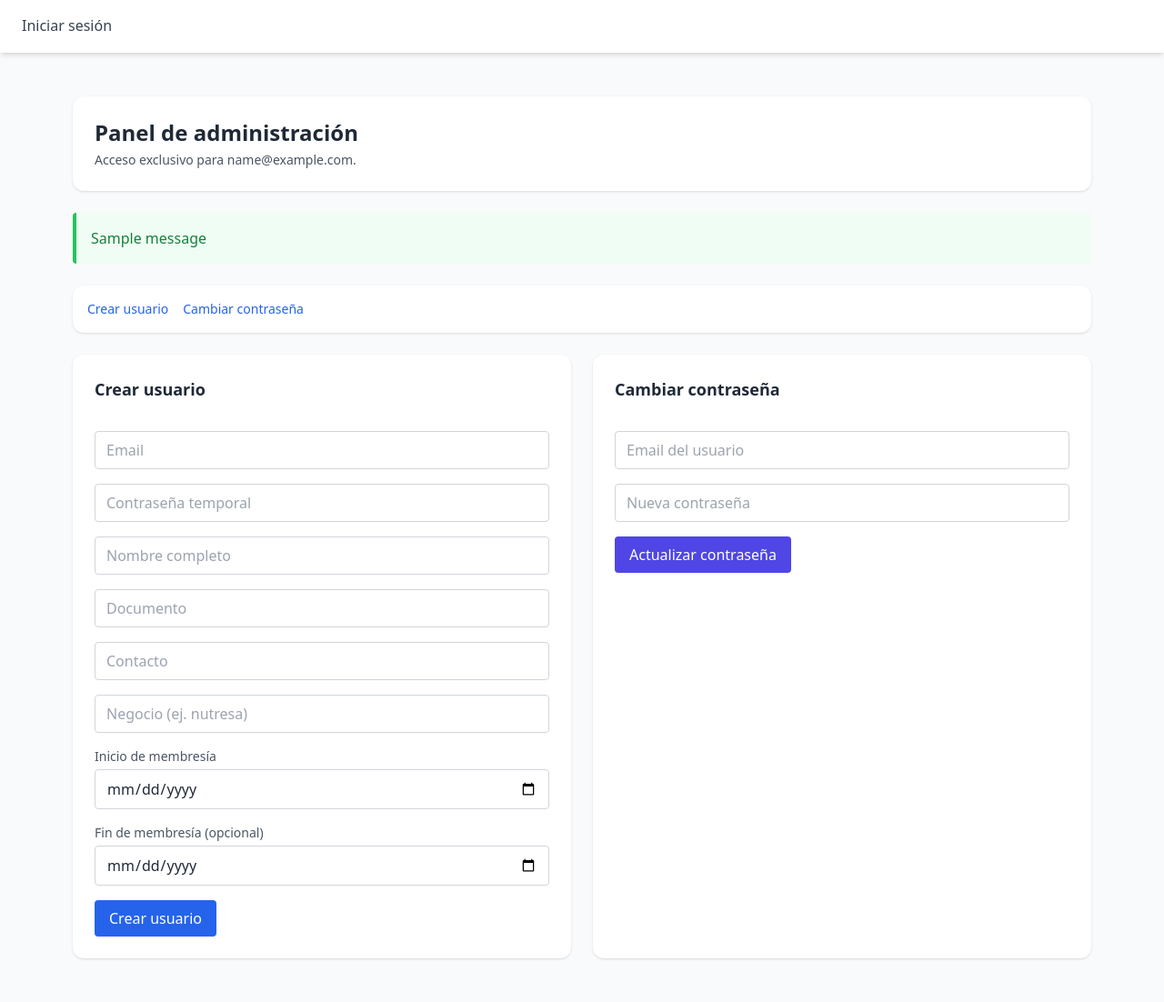
After one commit to SAULOS92/OBT, a Flask app: template templates/admin.html in a window 1280 px wide. The commit adds this page. Shown: the whole page at 91% size. Run offline with Flask 3, Linux system fonts and the light colour scheme; the template is opened without the code that fills it: most values are stand-ins (such as "Sample title", 1, 10 or a date in 2020); one stand-in notice (Sample message) is shown; some libraries are stand-ins or nearby versions.

Commit message:
Separar panel admin y ampliar campos de usuario

```diff
--- a/app.py
+++ b/app.py
@@ -1,11 +1,12 @@
 import os
-from flask import Flask
+from flask import Flask, redirect, request, session, url_for
 from views.upload import upload_bp
 from views.generar_pedidos import generar_pedidos_bp
 from views.consolidar_compras import consolidar_bp
 from views.auth import auth_bp
 from views.auditoria import auditoria_bp
 from views.subir_pedidos import subir_pedidos_bp
+from views.admin import admin_bp
 
 
 
@@ -17,7 +18,19 @@ app.register_blueprint(generar_pedidos_bp)
 app.register_blueprint(consolidar_bp)
 app.register_blueprint(auditoria_bp)
 app.register_blueprint(subir_pedidos_bp)
+app.register_blueprint(admin_bp)
 
+
+@app.before_request
+def force_admin_panel_for_admin_user():
+    if not session.get("is_admin"):
+        return None
+
+    allowed_endpoints = {"admin.admin_dashboard", "auth.logout", "static"}
+    if request.endpoint in allowed_endpoints:
+        return None
+
+    return redirect(url_for("admin.admin_dashboard"))
 
 
 if __name__ == "__main__":
--- /dev/null
+++ b/templates/admin.html
@@ -0,0 +1,65 @@
+{% extends "base.html" %}
+
+{% block title %}Panel de administración{% endblock %}
+
+{% block content %}
+<div class="max-w-6xl mx-auto py-8 px-4 space-y-6">
+  <div class="bg-white rounded-xl shadow p-6">
+    <h1 class="text-2xl font-bold text-gray-800">Panel de administración</h1>
+    <p class="text-sm text-gray-600 mt-1">Acceso exclusivo para {{ admin_email }}.</p>
+  </div>
+
+  {% with messages = get_flashed_messages(with_categories=true) %}
+    {% if messages %}
+      <div class="space-y-3">
+        {% for category, message in messages %}
+          <div class="border-l-4 p-4 rounded {{ 'border-red-500 bg-red-50 text-red-700' if category=='error' else 'border-green-500 bg-green-50 text-green-700' }}">
+            {{ message }}
+          </div>
+        {% endfor %}
+      </div>
+    {% endif %}
+  {% endwith %}
+
+  <div class="bg-white rounded-xl shadow p-4">
+    <ul class="flex gap-4 text-sm font-medium">
+      <li><a href="#crear-usuario" class="text-blue-600 hover:underline">Crear usuario</a></li>
+      <li><a href="#cambiar-password" class="text-blue-600 hover:underline">Cambiar contraseña</a></li>
+    </ul>
+  </div>
+
+  <div class="grid grid-cols-1 md:grid-cols-2 gap-6">
+    <section id="crear-usuario" class="bg-white rounded-xl shadow p-6">
+      <h2 class="text-lg font-semibold mb-4">Crear usuario</h2>
+      <form method="POST" class="space-y-4">
+        <input type="hidden" name="action" value="create_user" />
+        <input name="email" type="email" placeholder="Email" required class="w-full border border-gray-300 rounded px-3 py-2" />
+        <input name="password" type="password" placeholder="Contraseña temporal" required class="w-full border border-gray-300 rounded px-3 py-2" />
+        <input name="nombre" type="text" placeholder="Nombre completo" class="w-full border border-gray-300 rounded px-3 py-2" />
+        <input name="documento" type="text" placeholder="Documento" class="w-full border border-gray-300 rounded px-3 py-2" />
+        <input name="contacto" type="text" placeholder="Contacto" class="w-full border border-gray-300 rounded px-3 py-2" />
+        <input name="negocio" type="text" placeholder="Negocio (ej. nutresa)" required class="w-full border border-gray-300 rounded px-3 py-2" />
+        <div>
+          <label class="block text-sm text-gray-600 mb-1">Inicio de membresía</label>
+          <input name="membership_start" type="date" class="w-full border border-gray-300 rounded px-3 py-2" />
+        </div>
+        <div>
+          <label class="block text-sm text-gray-600 mb-1">Fin de membresía (opcional)</label>
+          <input name="membership_end" type="date" class="w-full border border-gray-300 rounded px-3 py-2" />
+        </div>
+        <button type="submit" class="bg-blue-600 text-white px-4 py-2 rounded hover:bg-blue-700">Crear usuario</button>
+      </form>
+    </section>
+
+    <section id="cambiar-password" class="bg-white rounded-xl shadow p-6">
+      <h2 class="text-lg font-semibold mb-4">Cambiar contraseña</h2>
+      <form method="POST" class="space-y-4">
+        <input type="hidden" name="action" value="change_password" />
+        <input name="email" type="email" placeholder="Email del usuario" required class="w-full border border-gray-300 rounded px-3 py-2" />
+        <input name="new_password" type="password" placeholder="Nueva contraseña" required class="w-full border border-gray-300 rounded px-3 py-2" />
+        <button type="submit" class="bg-indigo-600 text-white px-4 py-2 rounded hover:bg-indigo-700">Actualizar contraseña</button>
+      </form>
+    </section>
+  </div>
+</div>
+{% endblock %}
--- a/templates/base.html
+++ b/templates/base.html
@@ -13,7 +13,22 @@
     <div class="max-w-7xl mx-auto px-4">
       <ul class="flex items-center space-x-6">
 
-        {% if session.user_id %}
+        {% if session.user_id and session.get('is_admin') %}
+          <li>
+            <a href="{{ url_for('admin.admin_dashboard') }}"
+               class="py-4 px-2 border-b-2 {{ 'border-blue-600 text-blue-600 font-semibold' if request.endpoint=='admin.admin_dashboard' else 'border-transparent text-gray-700 hover:text-blue-600 hover:border-blue-600' }}">
+              Panel Admin
+            </a>
+          </li>
+
+          <li class="ml-auto">
+            <a href="{{ url_for('auth.logout') }}"
+               class="flex items-center py-4 px-2 text-red-600 hover:text-red-800">
+              Cerrar sesión
+            </a>
+          </li>
+
+        {% elif session.user_id %}
           <!-- Secciones protegidas -->
           <li class="flex items-center space-x-2">
   <span class="w-6 h-6 flex items-center justify-center rounded-full
@@ -45,6 +60,7 @@
     Consolidar Compras
   </a>
 </li>
+
 
 <li>
   <a href="{{ url_for('auditoria.auditoria_view') }}"
--- a/views/auth.py
+++ b/views/auth.py
@@ -3,6 +3,8 @@ from functools import wraps
 from flask import Blueprint, render_template, request, redirect, url_for, flash, session
 
 from db import conectar
+
+ADMIN_EMAIL = "saulosorioh@gmail.com"
 
 auth_bp = Blueprint('auth', __name__)
 
@@ -46,9 +48,13 @@ def login():
             empresa = email.split('@')[1].split('.')[0]
             session.clear()
             session['user_id'] = fila[0]
+            session['email'] = fila[1]
             session['empresa'] = empresa
             session['negocio'] = fila[2]
             session['membership_end'] = membership_end.isoformat() if membership_end else None
+            session['is_admin'] = fila[1].lower() == ADMIN_EMAIL
+            if session['is_admin']:
+                return redirect(url_for('admin.admin_dashboard'))
             return redirect(url_for('upload.upload_index'))
         else:
             flash('Email o contraseña inválidos.', 'error')
```
Also changed, not shown: views/admin.py (added, +132 -0 lines).
